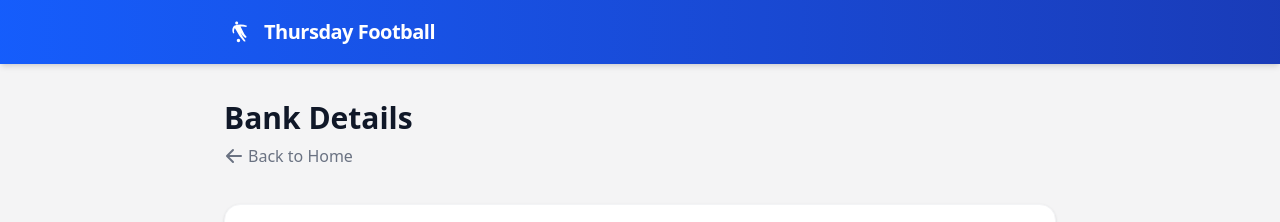
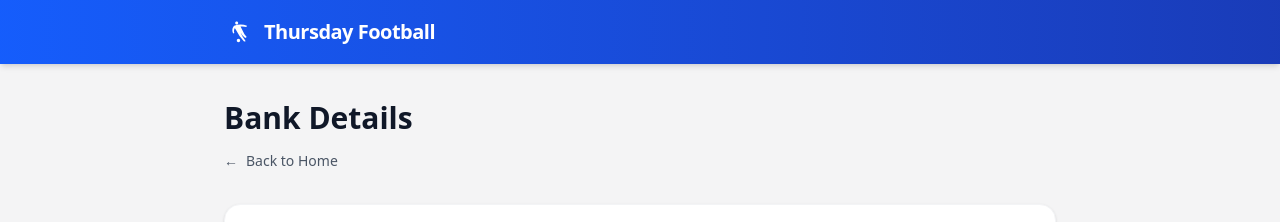
Before and after one commit to dsfinancecode/Football-Tracker, a Next.js app: page /bank in a window 1280 px wide. Shown: the top 222 px of the page. Built offline with nearby package versions, Linux system fonts and the light colour scheme; no server answers; the database is empty.

Commit message:
page names added

```diff
--- a/src/app/admin/login/page.tsx
+++ b/src/app/admin/login/page.tsx
@@ -1,3 +1,5 @@
+// PAGE: Admin Login (/admin/login)
+
 import { login } from "@/actions";
 
 export default async function AdminLoginPage({
--- a/src/app/admin/page.tsx
+++ b/src/app/admin/page.tsx
@@ -1,3 +1,5 @@
+// PAGE: Main Admin Dashboard (/admin)
+
 "use client";
 
 import { useState, useEffect } from "react";
--- a/src/app/admin/players/page.tsx
+++ b/src/app/admin/players/page.tsx
@@ -1,3 +1,5 @@
+// PAGE: Manage Players (/admin/players)
+
 "use client";
 
 import { useState, useEffect } from "react";
--- a/src/app/admin/transactions/page.tsx
+++ b/src/app/admin/transactions/page.tsx
@@ -1,3 +1,5 @@
+// PAGE: Manage Transactions (/admin/transactions)
+
 "use client";
 
 import { useState, useEffect, useMemo } from "react";
--- a/src/app/bank/page.tsx
+++ b/src/app/bank/page.tsx
@@ -1,3 +1,5 @@
+// PAGE: Public Bank Details (/bank)
+
 import Link from "next/link";
 import { supabase } from "@/lib/supabase";
 
@@ -18,17 +20,16 @@ export default async function BankDetailsPage() {
 
   return (
     <div className="max-w-4xl mx-auto p-4 md:p-8 space-y-8">
-      <div>
-        <h1 className="text-3xl font-bold text-gray-900 pt-1">Bank Details</h1>
-        <Link
-          href="/"
-          className="inline-flex items-center text-gray-500 hover:text-blue-600 transition-colors mt-2 font-medium"
-        >
-          <svg xmlns="http://www.w3.org/2000/svg" className="h-5 w-5 mr-1" viewBox="0 0 20 20" fill="currentColor">
-            <path fillRule="evenodd" d="M9.707 16.707a1 1 0 01-1.414 0l-6-6a1 1 0 010-1.414l6-6a1 1 0 011.414 1.414L5.414 9H17a1 1 0 110 2H5.414l4.293 4.293a1 1 0 010 1.414z" clipRule="evenodd" />
-          </svg>
-          Back to Home
-        </Link>
+      <div className="flex flex-col md:flex-row md:items-end justify-between gap-4">
+        <div>
+          <h1 className="text-3xl font-bold text-gray-900 pt-1">Bank Details</h1>
+          <div className="mt-3">
+            <Link href="/" className="inline-flex items-center gap-2 text-sm font-medium text-gray-600 hover:text-blue-600 transition-colors group">
+              <span className="transform group-hover:-translate-x-1 transition-transform duration-200">&larr;</span>
+              Back to Home
+            </Link>
+          </div>
+        </div>
       </div>
 
       <div className="bg-white rounded-2xl shadow-sm border border-gray-100 p-6 md:p-8 space-y-6">
--- a/src/app/page.tsx
+++ b/src/app/page.tsx
@@ -1,3 +1,5 @@
+// PAGE: Main Public Home Page - Player Balances (/)
+
 import { supabase } from "@/lib/supabase";
 import Link from "next/link";
 
```
